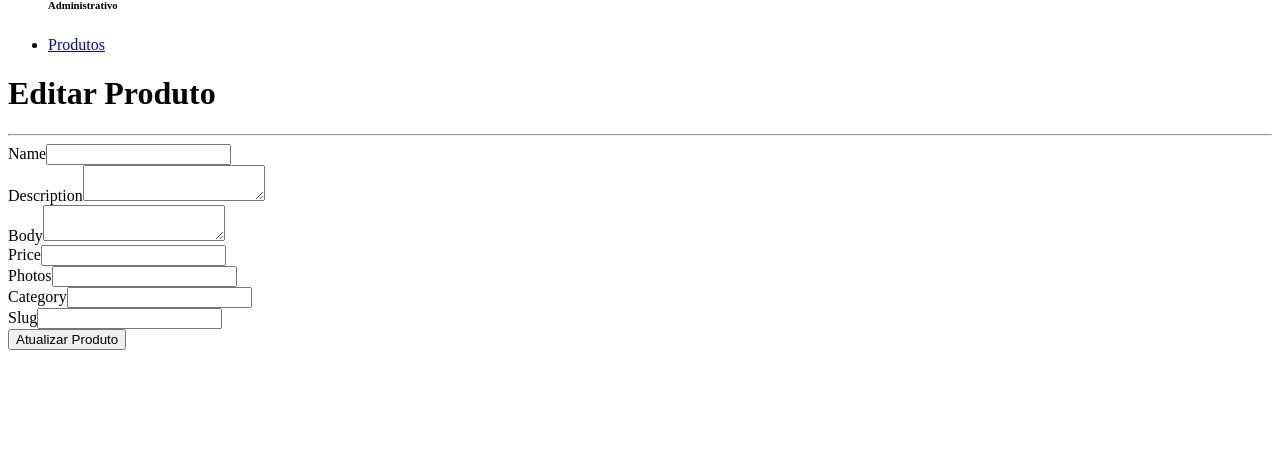
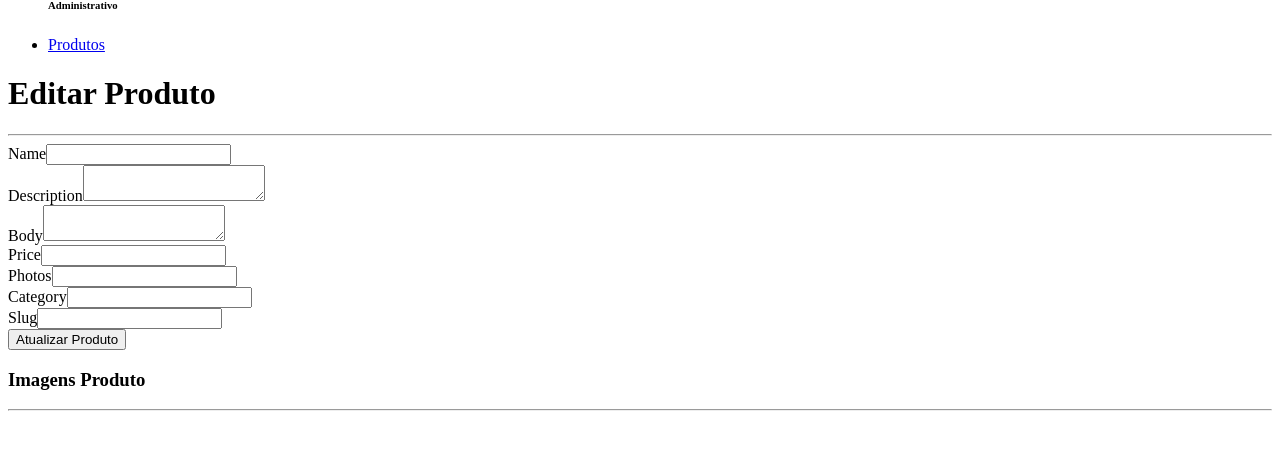
Before and after one commit to loveagile/symforny-codechip, a Symfony app: template templates/admin/product/edit.html.twig in a window 1280 px wide. Shown: the part 86-559 px from the top of the page. Run offline with Twig, Linux system fonts and the light colour scheme; the template is opened without the code that fills it, so the values that code supplies are empty; form fields are guessed from the names that the template uses; some libraries are stand-ins or nearby versions.

Commit message:
98 - Viewing photos in Product edition.

```diff
--- a/src/Controller/Admin/ProductController.php
+++ b/src/Controller/Admin/ProductController.php
@@ -109,7 +109,8 @@ class ProductController extends AbstractController
         }
 
         return $this->render('admin/product/edit.html.twig', [
-            'form' =>$form->createView()
+            'form' => $form->createView(),
+            'productPhotos' => $product->getProductPhotos()
             ]);
     }
 
--- a/templates/admin/product/edit.html.twig
+++ b/templates/admin/product/edit.html.twig
@@ -15,5 +15,17 @@
 
         </div>
 
+        <div class="col-12 mt-5">
+            <h3>Imagens Produto</h3>
+            <hr>
+            <div class="row">
+                {% for photo in productPhotos %}
+                    <div class="col-3 mb-3">
+                        <img src="{{ '/uploads/products/' ~ photo.photo }}" alt="" class="img-fluid">
+                    </div>
+                {% endfor %}
+            </div>
+        </div>
+
     </div>
 {% endblock %}
```
